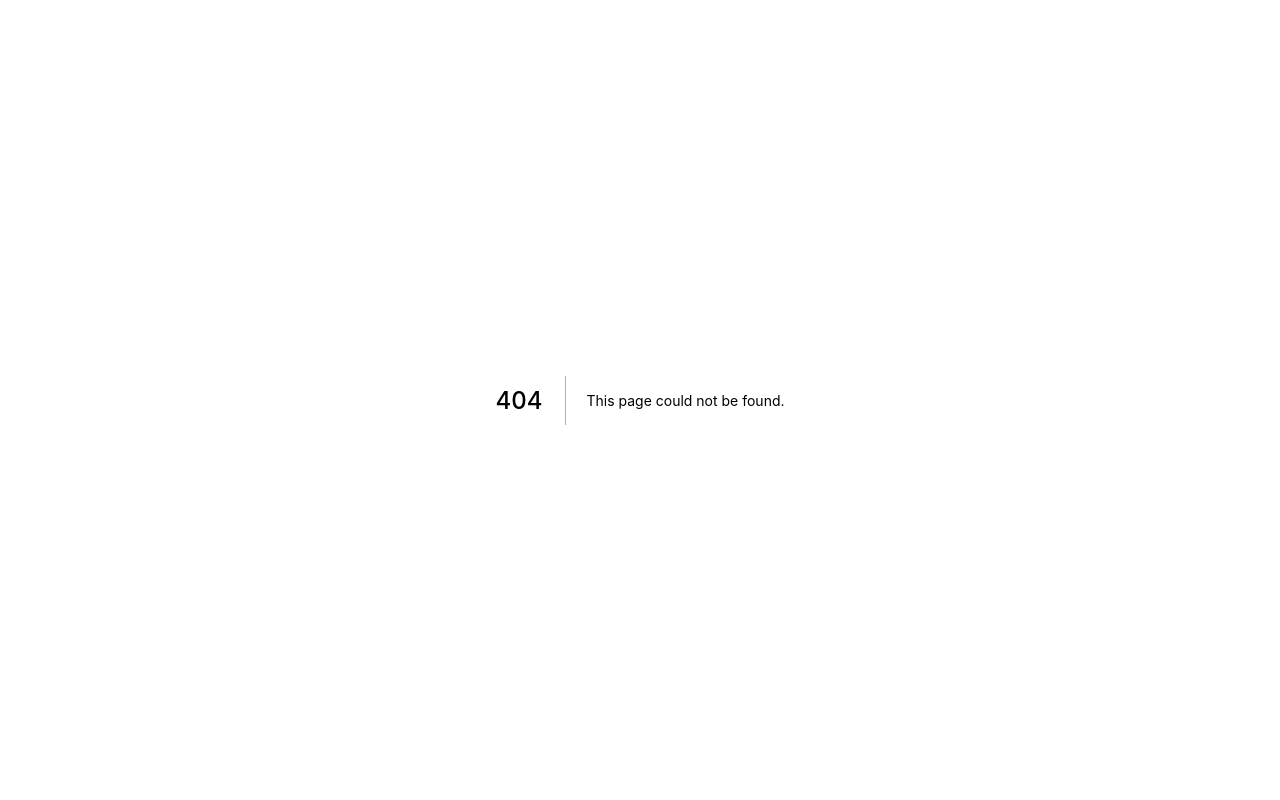
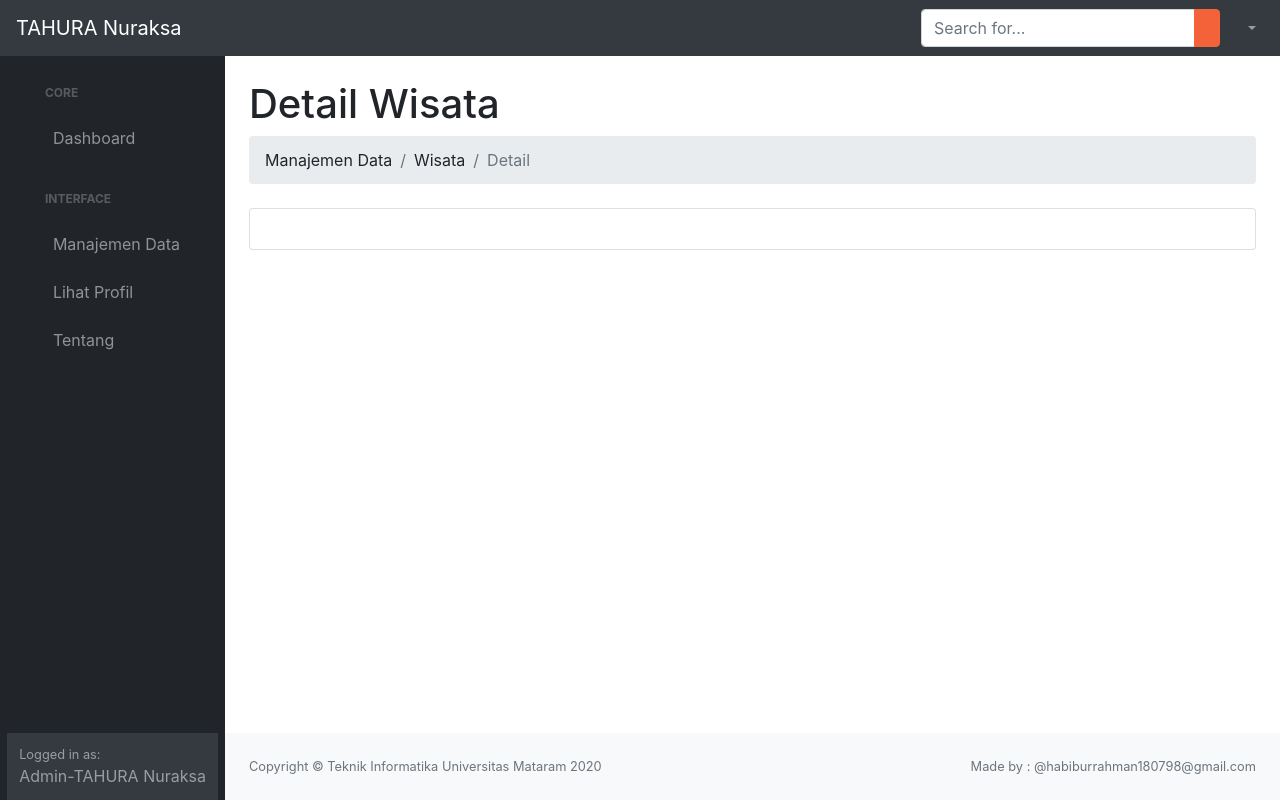
Before and after one commit to Abi180798/nuraksasig, a Next.js app: page /dashboard/wisata/Details in a window 1280 px wide. Before the commit this address had no page. Built offline with nearby package versions, Linux system fonts and the light colour scheme.

Commit message:
change file

```diff
--- /dev/null
+++ b/pages/dashboard/wisata/Details.js
@@ -0,0 +1,28 @@
+import Layout from "../../layouts/Layout";
+import FormWisata from "./components/FormWisata";
+import dataWisata from '../../../mock/wisata.json'
+import { useRouter } from 'next/router'
+
+export default function Details(){
+    const router = useRouter()
+
+    return(
+        <Layout title="Wisata">
+            <main>
+                <div className="container-fluid">
+                    <h1 className="mt-4">Detail Wisata</h1>
+                    <ol className="breadcrumb mb-4">
+                        <li className="breadcrumb-item">Manajemen Data</li>
+                        <li class="breadcrumb-item">Wisata</li>
+                        <li class="breadcrumb-item active" aria-current="page">Detail</li>
+                    </ol>
+                    <div className="card">
+                        <div className="card-body ml-5 mr-5">
+                    <FormWisata dataWisata={dataWisata.data.filter((row)=>row.id_wisata.toString()===router.query.id_wisata)[0]}/>
+                        </div>
+                    </div>
+                </div>
+            </main>
+        </Layout>
+    )
+}
--- a/pages/dashboard/wisata/components/ListWisata.js
+++ b/pages/dashboard/wisata/components/ListWisata.js
@@ -24,12 +24,12 @@ export default function ListWisata() {
                   <td >
                     <div className="row justify-content-center inline-block">
                       <div className="text-center m-1">
-                        <Link href={`/dashboard/wisata/detail?id_wisata=${row.id_wisata}`}>
+                        <Link href={`/dashboard/wisata/details?id_wisata=${row.id_wisata}`}>
                         <a className="btn btn-success btn-sm">Detail</a>
                         </Link>
                       </div>
                       <div className="text-center m-1">
-                        <Link href={`/dashboard/wisata/edit?id_wisata=${row.id_wisata}`}>
+                        <Link href={`/dashboard/wisata/edits?id_wisata=${row.id_wisata}`}>
                         <a className="w- btn btn-warning btn-sm">Edit</a>
                         </Link>
                       </div>
```
Also changed, not shown: pages/dashboard/wisata/Edits.js (added, +28 -0 lines).
